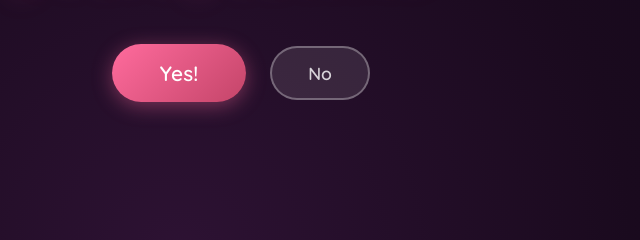
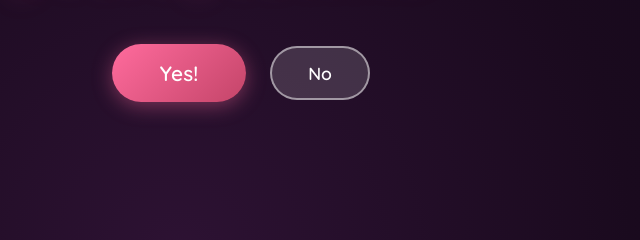
Before and after one commit to sixtusagbo/be-my-valentine, a website built with Vite: page index.html in a window 1280 px wide. Shown: the part 386-626 px from the top of the page, 461-1101 px from the left. Built offline with nearby package versions, Linux system fonts and the light colour scheme.

Commit message:
Make No button text and border more visible

```diff
--- a/src/style.css
+++ b/src/style.css
@@ -168,10 +168,10 @@ body {
   font-size: 1.1rem;
   font-family: 'Quicksand', sans-serif;
   font-weight: 600;
-  border: 2px solid rgba(255, 255, 255, 0.3);
+  border: 2px solid rgba(255, 255, 255, 0.5);
   border-radius: 50px;
-  background: rgba(255, 255, 255, 0.1);
-  color: rgba(255, 255, 255, 0.8);
+  background: rgba(255, 255, 255, 0.15);
+  color: #fff;
   cursor: pointer;
   position: fixed;
   transition: left 0.12s ease-out, top 0.12s ease-out, opacity 0.5s ease-out, transform 0.3s ease-out;
```
